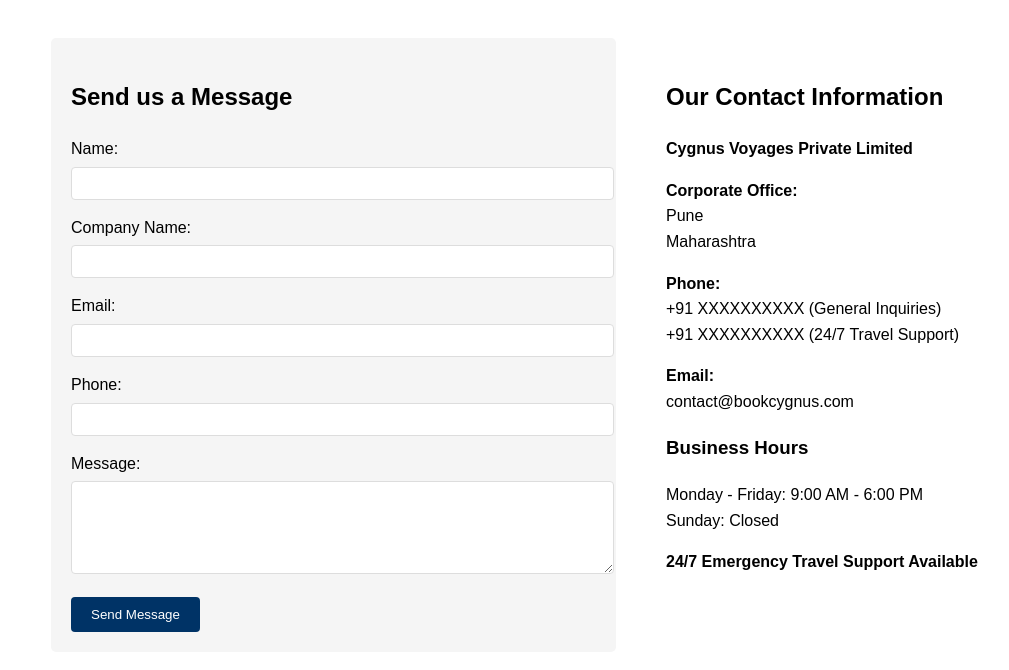
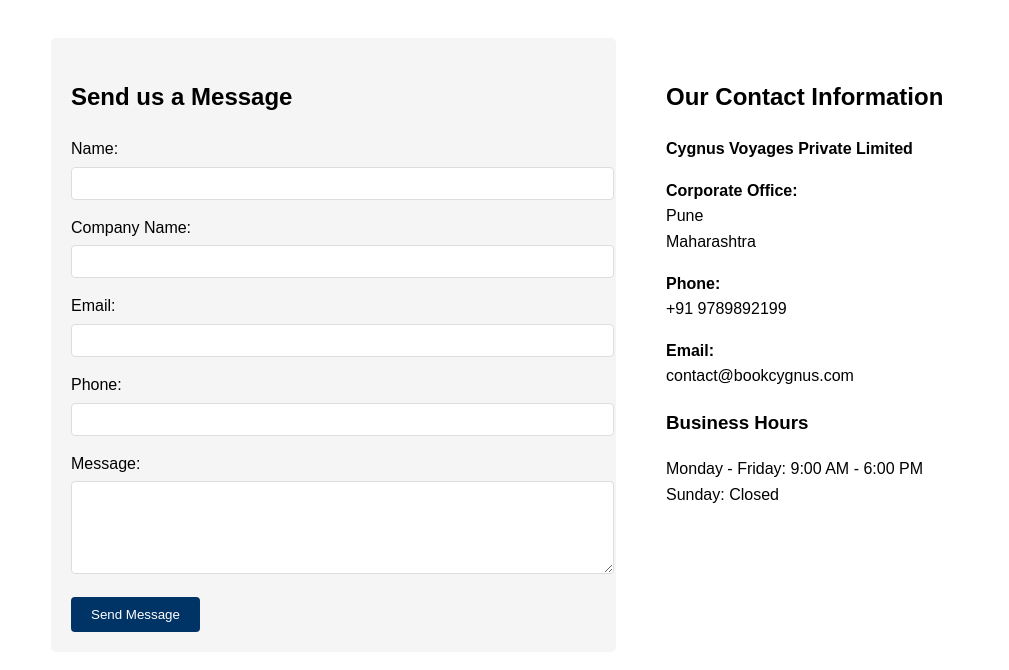
Before and after one commit to cygnusind/cygnus-docs, a plain HTML site: page index.html in a window 1280 px wide. Shown: the part 108-778 px from the top of the page, without its empty margins (9-1018 px from the left). Drawn offline with Linux system fonts and the light colour scheme.

Commit message:
updated contact no

```diff
--- a/index.html
+++ b/index.html
@@ -99,8 +99,7 @@
 
             <p>
                 <strong>Phone:</strong><br>
-                +91 XXXXXXXXXX (General Inquiries)<br>
-                +91 XXXXXXXXXX (24/7 Travel Support)
+                +91 9789892199 <br>
             </p>
 
             <p>
@@ -114,7 +113,7 @@
                 Sunday: Closed
             </p>
 
-            <p><strong>24/7 Emergency Travel Support Available</strong></p>
+
         </div>
     </div>
 </body>
```
